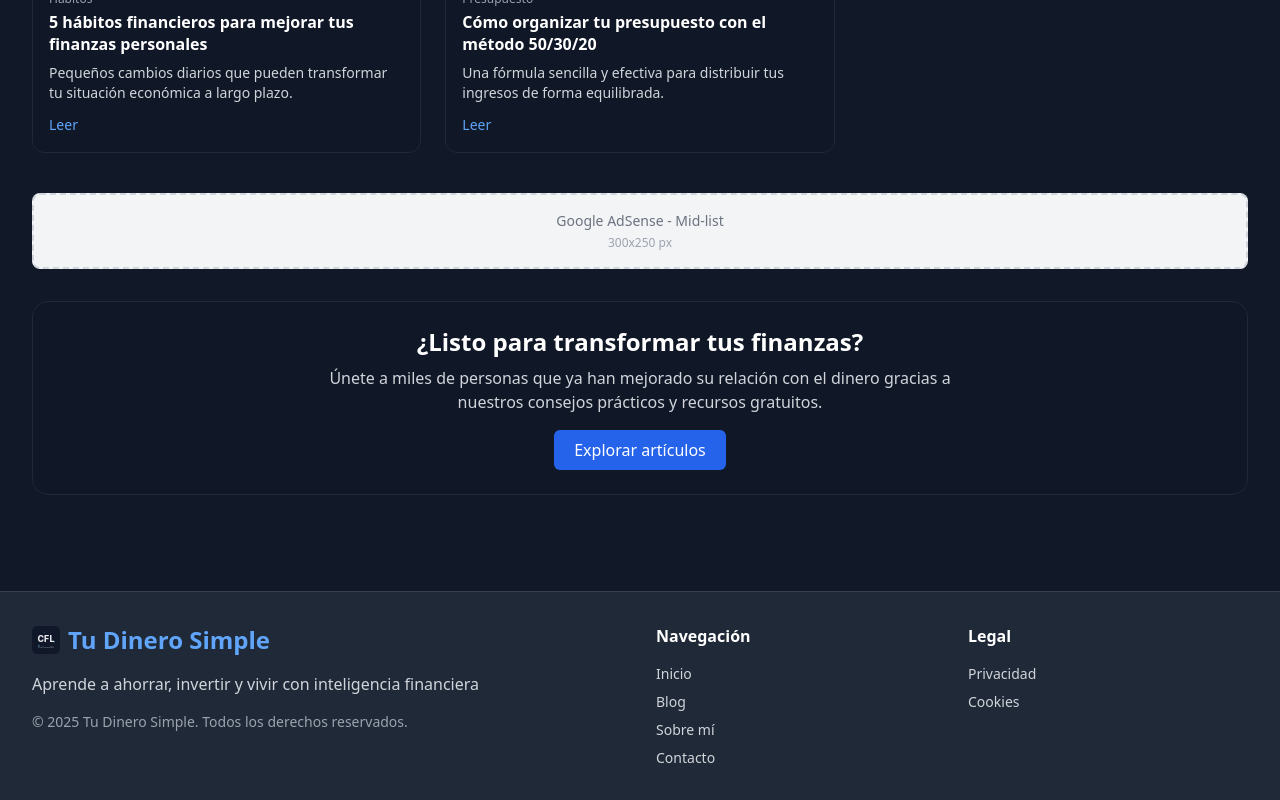
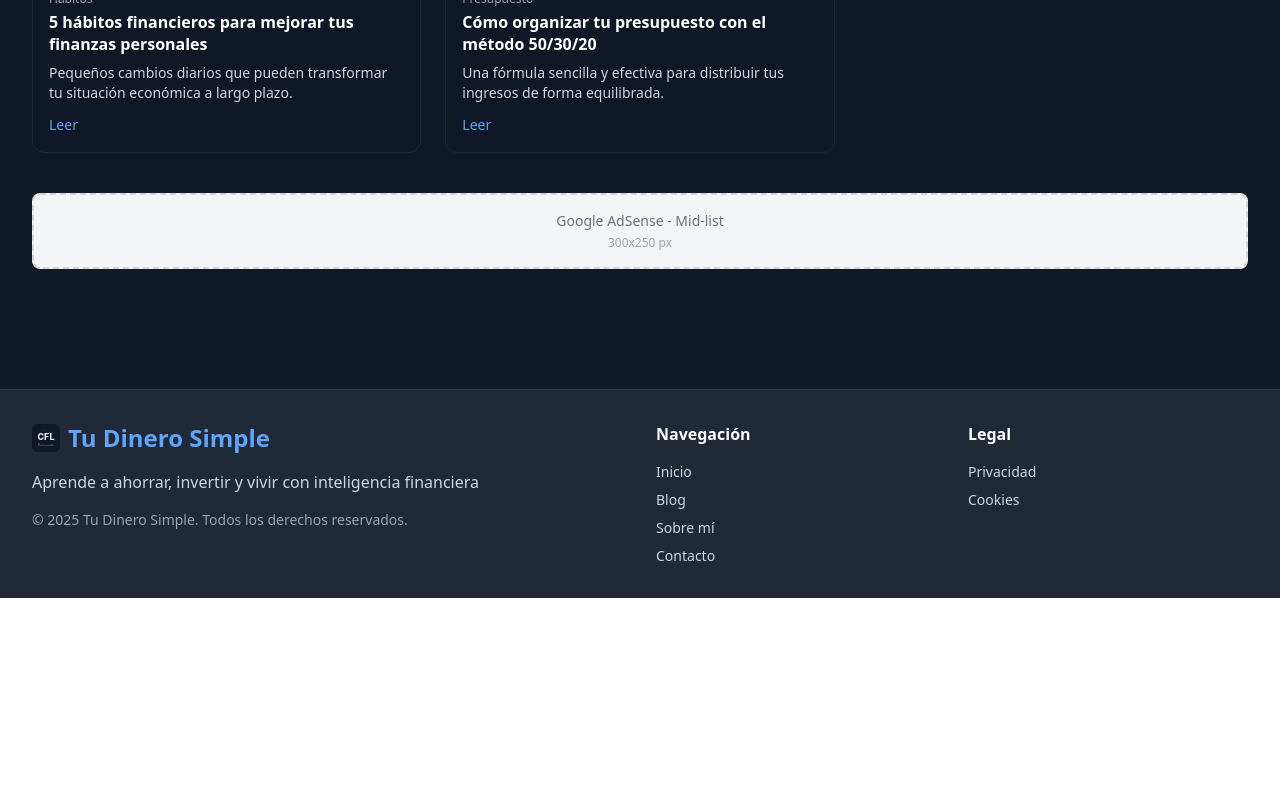
Before and after one commit to ridedcp/clearwealth, a React (Vite) app: page /es/ in a window 1280 px wide. Shown: the part 1229-2029 px from the top of the page. After the commit the page ends 1827 px from the top, so only its background shows below. Built offline with nearby package versions, Linux system fonts and the light colour scheme.

Commit message:
Remove final CTA section from Home.jsx
Removed the final call-to-action section from Home component.

```diff
--- a/src/pages/Home.jsx
+++ b/src/pages/Home.jsx
@@ -154,18 +154,6 @@ export default function Home({ lang = "es" }) {
 
       {/* AdSense – Mid list (opcional; borra si no lo quieres) */}
       <AdPlaceholder position="Mid-list" />
-
-      {/* CTA final simple */}
-      <div className="mt-8 rounded-2xl border border-gray-800 bg-gray-900/40 p-6 text-center">
-        <h3 className="text-2xl font-bold text-white">{t.home.ctaTitle}</h3>
-        <p className="mt-2 text-gray-300 max-w-2xl mx-auto">{t.home.ctaText}</p>
-        <Link
-          to={`${base}/blog`}
-          className="mt-4 inline-flex items-center px-5 py-2 rounded-md bg-blue-600 text-white hover:bg-blue-500 font-medium"
-        >
-          {t.home.explore}
-        </Link>
-      </div>
     </div>
   );
 }
```
